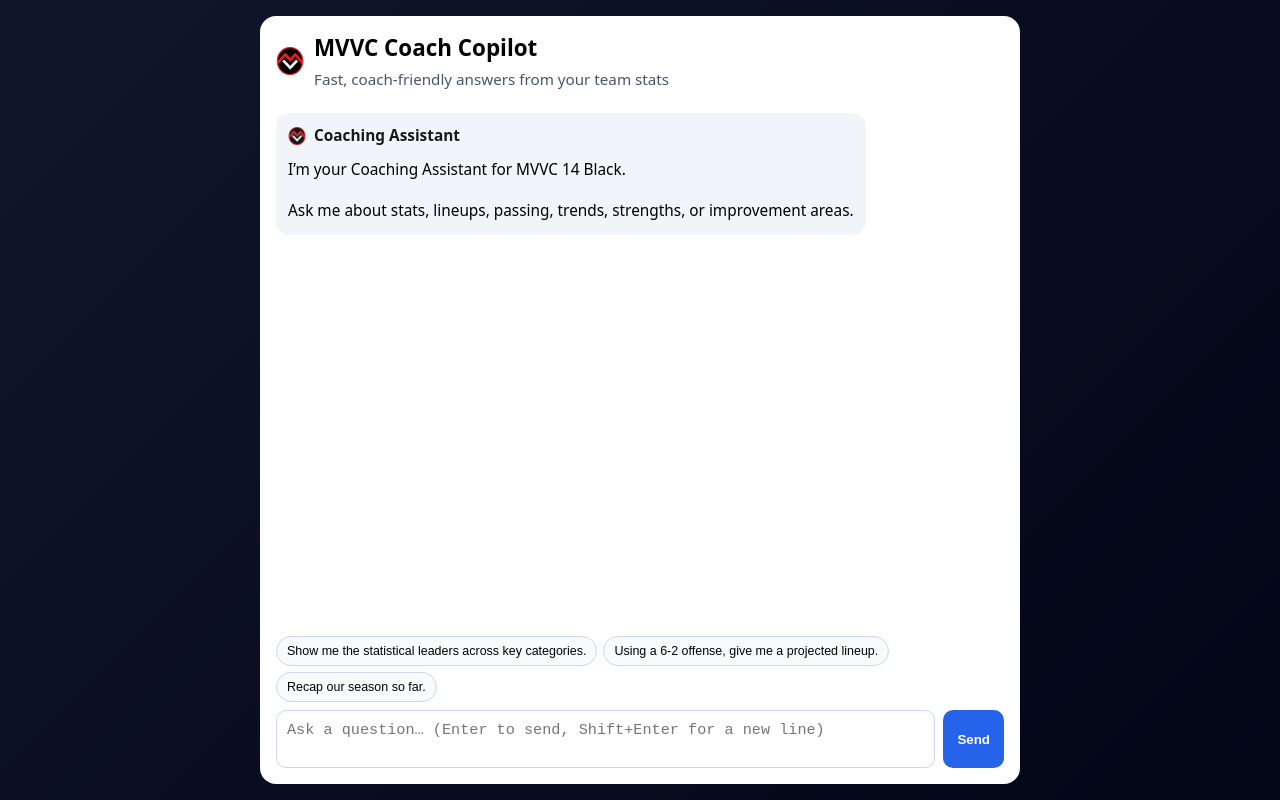
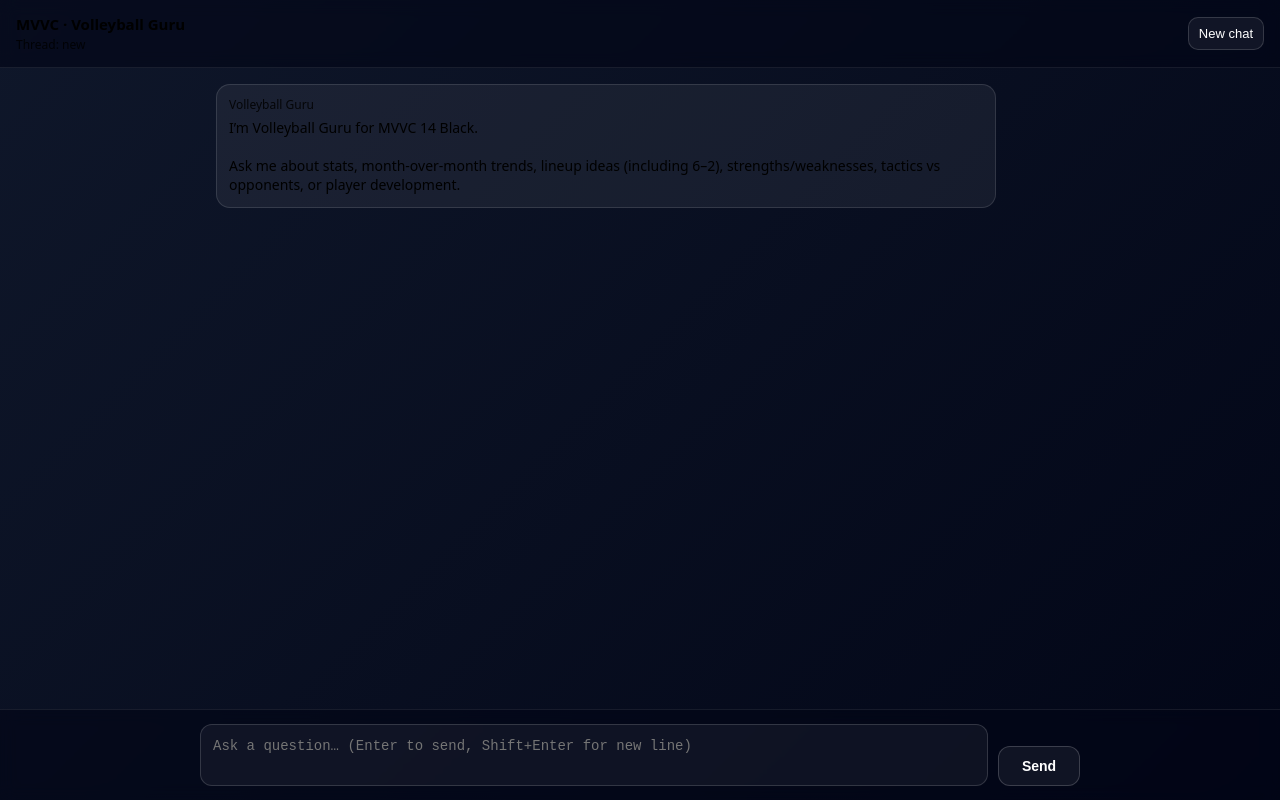
Before and after one commit to mtuyay-glitch/mvvc-coach-copilot, a Next.js app: page / in a window 1280 px wide. Built offline with nearby package versions, Linux system fonts and the light colour scheme.

Commit message:
Update page.tsx

```diff
--- a/app/page.tsx
+++ b/app/page.tsx
@@ -1,425 +1,348 @@
 "use client";
 
-import { useEffect, useRef, useState } from "react";
+import React, { useEffect, useMemo, useRef, useState } from "react";
 
-type Msg = {
-  role: "user" | "assistant";
-  content: string;
+type Role = "user" | "assistant";
+
+type Message = {
+  id: string;
+  role: Role;
+  text: string;
 };
 
-const SUGGESTED = [
-  "Show me the statistical leaders across key categories.",
-  "Using a 6-2 offense, give me a projected lineup.",
-  "Recap our season so far."
-];
-
-function escapeHtml(s: string) {
-  return s
-    .replaceAll("&", "&amp;")
-    .replaceAll("<", "&lt;")
-    .replaceAll(">", "&gt;")
-    .replaceAll('"', "&quot;")
-    .replaceAll("'", "&#039;");
+function uid() {
+  return `${Date.now()}_${Math.random().toString(16).slice(2)}`;
 }
 
-/**
- * Very small "markdown-ish" renderer:
- * - **bold**
- * - underlined headings
- * - bullet lists "- item"
- * - paragraphs with spacing
- */
-function toNiceHtml(raw: string) {
-  const text = escapeHtml(raw).replaceAll("\r\n", "\n");
-  const lines = text.split("\n");
-
-  let html = "";
-  let inList = false;
-
-  const closeList = () => {
-    if (inList) {
-      html += "</ul>";
-      inList = false;
-    }
-  };
-
-  // Treat these as headings even if the model doesn't add colons.
-  const commonHeadings = [
-    "Short answer",
-    "Roster snapshot",
-    "Strengths",
-    "Improvement areas",
-    "Actionable Next steps",
-    "What I cannot provide",
-    "Best Projected Starting Six",
-    "Libero / Defensive Specialist"
-  ];
-
-  const isHeading = (line: string) => {
-    const t = line.trim();
-    if (!t) return false;
-
-    // Explicit headings
-    if (/^(FACT:|PROJECTION:|Next steps:)/i.test(t)) return true;
-
-    // Known section titles
-    if (commonHeadings.some((h) => h.toLowerCase() === t.toLowerCase())) return true;
-
-    // Generic "section title" heuristic:
-    // - not a bullet
-    // - short-ish
-    // - mostly Title Case words and separators (/, &, -, —)
-    if (t.length <= 70 && !t.startsWith("- ")) {
-      const titleLike = /^[A-Z][A-Za-z0-9’'()\/&\-\s—]+$/.test(t);
-      const notSentence = !/[.!?]$/.test(t);
-      if (titleLike && notSentence) return true;
+function formatAssistantLabel() {
+  // If you want to rename the assistant label in the UI, change this.
+  return "Volleyball Guru";
 }
 
-    return false;
-  };
+export default function Page() {
+  // Chat transcript shown on screen
+  const [messages, setMessages] = useState<Message[]>([
+    {
+      id: uid(),
+      role: "assistant",
+      text:
+        `I’m ${formatAssistantLabel()} for MVVC 14 Black.\n\n` +
+        `Ask me about stats, month-over-month trends, lineup ideas (including 6–2), strengths/weaknesses, tactics vs opponents, or player development.`,
+    },
+  ]);
 
-  for (let i = 0; i < lines.length; i++) {
-    const t = lines[i].trim();
+  // The current input box value
+  const [input, setInput] = useState("");
 
-    // Blank line => spacing
-    if (!t) {
-      closeList();
-      html += `<div style="height:10px"></div>`;
-      continue;
-    }
+  // Loading flag for UI + disabling button
+  const [isSending, setIsSending] = useState(false);
 
-    // Bullets
-    if (t.startsWith("- ")) {
-      if (!inList) {
-        closeList();
-        inList = true;
-        html += `<ul class="niceList">`;
-      }
-      html += `<li>${t.slice(2)}</li>`;
-      continue;
-    }
+  // Thread id = “conversation memory key”
+  const [threadId, setThreadId] = useState<string | null>(null);
 
-    // Headings (UNDERLINED)
-    if (isHeading(t)) {
-      closeList();
-      html += `<div class="niceHeading"><span class="headingUnderline">${t}</span></div>`;
-      continue;
-    }
-
-    // Normal paragraph
-    closeList();
-    html += `<div class="nicePara">${t}</div>`;
-  }
-
-  closeList();
-
-  // Bold: **text**
-  html = html.replace(/\*\*(.+?)\*\*/g, "<strong>$1</strong>");
-
-  return html;
-}
-
-function AssistantLabel() {
-  return (
-    <div style={styles.assistantLabel}>
-      <img
-        src="/mvvc-logo.png"
-        alt="MVVC"
-        width={18}
-        height={18}
-        style={styles.assistantLogo}
-      />
-      <span>Coaching Assistant</span>
-    </div>
-  );
-}
-
-export default function HomePage() {
-  const [messages, setMessages] = useState<Msg[]>([
-    {
-      role: "assistant",
-      content:
-        "I’m your Coaching Assistant for MVVC 14 Black.\n\nAsk me about stats, lineups, passing, trends, strengths, or improvement areas."
-    }
-  ]);
-  const [input, setInput] = useState("");
-  const [loading, setLoading] = useState(false);
-  const [error, setError] = useState<string | null>(null);
-
+  // For auto-scroll to bottom when new messages arrive
   const bottomRef = useRef<HTMLDivElement | null>(null);
 
+  // LocalStorage key (you can rename if you want)
+  const THREAD_STORAGE_KEY = "mvvc_thread_id";
+
+  // On first load, restore thread_id (so conversation continues after refresh)
+  useEffect(() => {
+    try {
+      const saved = localStorage.getItem(THREAD_STORAGE_KEY);
+      if (saved) setThreadId(saved);
+    } catch {
+      // ignore (private mode / blocked storage)
+    }
+  }, []);
+
+  // Auto-scroll when messages change
   useEffect(() => {
     bottomRef.current?.scrollIntoView({ behavior: "smooth" });
-  }, [messages, loading]);
+  }, [messages.length]);
 
-  async function sendQuestion(text?: string) {
-    const question = (text ?? input).trim();
-    if (!question || loading) return;
+  const canSend = useMemo(() => {
+    return input.trim().length > 0 && !isSending;
+  }, [input, isSending]);
 
-    setLoading(true);
-    setError(null);
+  async function sendMessage() {
+    const question = input.trim();
+    if (!question || isSending) return;
+
+    // 1) Optimistically add the user's message to the UI immediately
+    const userMsg: Message = { id: uid(), role: "user", text: question };
+    setMessages((prev) => [...prev, userMsg]);
     setInput("");
+    setIsSending(true);
 
-    const nextMessages: Msg[] = [
-      ...messages,
-      { role: "user" as const, content: question }
-    ];
-    setMessages(nextMessages);
+    // 2) Add a temporary "thinking..." assistant message
+    const thinkingId = uid();
+    setMessages((prev) => [
+      ...prev,
+      { id: thinkingId, role: "assistant", text: "Thinking…" },
+    ]);
 
     try {
+      // 3) Call your backend
       const res = await fetch("/api/chat", {
         method: "POST",
         headers: { "Content-Type": "application/json" },
         body: JSON.stringify({
           question,
-          messages: nextMessages
-        })
+          thread_id: threadId, // key change: send thread_id if we have it
+        }),
       });
 
       const data = await res.json();
-      if (!res.ok) throw new Error(data.error || "Request failed");
 
-      setMessages((m): Msg[] => [
+      if (!res.ok) {
+        const errText =
+          typeof data?.error === "string"
+            ? data.error
+            : `Request failed (${res.status})`;
+        throw new Error(errText);
+      }
+
+      // 4) If backend returned a thread_id, store it for next requests
+      // (First message usually creates it)
+      if (data?.thread_id && typeof data.thread_id === "string") {
+        const newThreadId = data.thread_id;
+        if (newThreadId !== threadId) {
+          setThreadId(newThreadId);
+          try {
+            localStorage.setItem(THREAD_STORAGE_KEY, newThreadId);
+          } catch {
+            // ignore
+          }
+        }
+      }
+
+      // 5) Replace "Thinking..." with the real assistant answer
+      const answer =
+        typeof data?.answer === "string" && data.answer.trim()
+          ? data.answer.trim()
+          : "No answer generated.";
+
+      setMessages((prev) =>
+        prev.map((m) => (m.id === thinkingId ? { ...m, text: answer } : m))
+      );
+    } catch (e: any) {
+      const msg =
+        typeof e?.message === "string"
+          ? e.message
+          : "Something went wrong calling /api/chat.";
+
+      setMessages((prev) =>
+        prev.map((m) =>
+          m.id === thinkingId
+            ? {
                 ...m,
-        { role: "assistant" as const, content: data.answer }
+                text:
+                  `Sorry — I hit an error.\n\n` +
+                  `Details: ${msg}\n\n` +
+                  `Tip: Check Vercel logs (Function Logs) + confirm OPENAI_API_KEY is set.`,
+              }
+            : m
+        )
+      );
+    } finally {
+      setIsSending(false);
+    }
+  }
+
+  function onKeyDown(e: React.KeyboardEvent<HTMLTextAreaElement>) {
+    // Enter to send, Shift+Enter to add a new line
+    if (e.key === "Enter" && !e.shiftKey) {
+      e.preventDefault();
+      sendMessage();
+    }
+  }
+
+  function clearThread() {
+    // This resets the conversation in the UI + removes thread_id
+    setMessages([
+      {
+        id: uid(),
+        role: "assistant",
+        text:
+          `New conversation started.\n\n` +
+          `Ask me anything about MVVC 14 Black (stats, lineups, trends, development, tactics).`,
+      },
     ]);
-    } catch (e: any) {
-      setError(e.message || "Something went wrong");
-    } finally {
-      setLoading(false);
+    setThreadId(null);
+    try {
+      localStorage.removeItem(THREAD_STORAGE_KEY);
+    } catch {
+      // ignore
     }
   }
 
   return (
-    <main style={styles.page}>
-      <section style={styles.card}>
-        <header style={styles.header}>
-          <div style={styles.headerRow}>
-            <img
-              src="/mvvc-logo.png"
-              alt="MVVC"
-              width={28}
-              height={28}
-              style={styles.headerLogo}
-            />
-            <div>
-              <h1 style={styles.title}>MVVC Coach Copilot</h1>
-              <p style={styles.subtitle}>
-                Fast, coach-friendly answers from your team stats
-              </p>
+    <main
+      style={{
+        minHeight: "100vh",
+        display: "flex",
+        flexDirection: "column",
+      }}
+    >
+      {/* Header */}
+      <header
+        style={{
+          padding: "14px 16px",
+          display: "flex",
+          alignItems: "center",
+          justifyContent: "space-between",
+          gap: 12,
+          borderBottom: "1px solid rgba(255,255,255,0.08)",
+          position: "sticky",
+          top: 0,
+          backdropFilter: "blur(8px)",
+          background: "rgba(2, 6, 23, 0.6)",
+          zIndex: 10,
+        }}
+      >
+        <div style={{ display: "flex", flexDirection: "column", gap: 2 }}>
+          <div style={{ fontSize: 15, fontWeight: 700 }}>
+            MVVC · {formatAssistantLabel()}
+          </div>
+          <div style={{ fontSize: 12, opacity: 0.8 }}>
+            {threadId ? `Thread: ${threadId.slice(0, 8)}…` : "Thread: new"}
           </div>
         </div>
+
+        <button
+          onClick={clearThread}
+          style={{
+            border: "1px solid rgba(255,255,255,0.15)",
+            background: "rgba(255,255,255,0.06)",
+            color: "white",
+            padding: "8px 10px",
+            borderRadius: 10,
+            cursor: "pointer",
+            fontSize: 13,
+            whiteSpace: "nowrap",
+          }}
+          title="Start a new conversation"
+        >
+          New chat
+        </button>
       </header>
 
-        <div style={styles.chat}>
-          {messages.map((m, i) => (
+      {/* Messages */}
+      <section
+        style={{
+          flex: 1,
+          padding: "16px",
+          width: "100%",
+          maxWidth: 880,
+          margin: "0 auto",
+        }}
+      >
+        <div style={{ display: "flex", flexDirection: "column", gap: 12 }}>
+          {messages.map((m) => {
+            const isUser = m.role === "user";
+
+            return (
               <div
-              key={i}
+                key={m.id}
                 style={{
-                ...styles.msg,
-                justifyContent: m.role === "user" ? "flex-end" : "flex-start"
+                  display: "flex",
+                  justifyContent: isUser ? "flex-end" : "flex-start",
                 }}
               >
                 <div
                   style={{
-                  ...styles.bubble,
-                  ...(m.role === "user" ? styles.userBubble : {})
+                    maxWidth: "92%",
+                    width: "fit-content",
+                    padding: "12px 12px",
+                    borderRadius: 14,
+                    border: "1px solid rgba(255,255,255,0.12)",
+                    background: isUser
+                      ? "rgba(255,255,255,0.12)"
+                      : "rgba(255,255,255,0.06)",
+                    whiteSpace: "pre-wrap",
+                    lineHeight: 1.35,
+                    fontSize: 14,
                   }}
                 >
-                <div style={styles.bubbleHeader}>
-                  {m.role === "user" ? <strong>You</strong> : <AssistantLabel />}
+                  {!isUser && (
+                    <div
+                      style={{
+                        fontSize: 12,
+                        opacity: 0.85,
+                        marginBottom: 6,
+                      }}
+                    >
+                      {formatAssistantLabel()}
                     </div>
-
-                {m.role === "user" ? (
-                  <div style={styles.textPlain}>{m.content}</div>
-                ) : (
-                  <div
-                    className="niceChat"
-                    dangerouslySetInnerHTML={{ __html: toNiceHtml(m.content) }}
-                  />
                   )}
+                  {m.text}
                 </div>
               </div>
-          ))}
-
-          {loading && (
-            <div style={styles.msg}>
-              <div style={styles.bubble}>
-                <div style={styles.bubbleHeader}>
-                  <AssistantLabel />
-                </div>
-                <div style={styles.textPlain}>Analyzing…</div>
-              </div>
-            </div>
-          )}
-
+            );
+          })}
           <div ref={bottomRef} />
         </div>
+      </section>
 
-        <div style={styles.suggested}>
-          {SUGGESTED.map((q) => (
-            <button
-              key={q}
-              style={styles.chip}
-              onClick={() => sendQuestion(q)}
-              disabled={loading}
+      {/* Composer */}
+      <footer
+        style={{
+          padding: "14px 16px",
+          borderTop: "1px solid rgba(255,255,255,0.08)",
+          background: "rgba(2, 6, 23, 0.6)",
+          backdropFilter: "blur(8px)",
+        }}
       >
-              {q}
-            </button>
-          ))}
-        </div>
-
-        <div style={styles.inputBox}>
+        <div
+          style={{
+            width: "100%",
+            maxWidth: 880,
+            margin: "0 auto",
+            display: "flex",
+            gap: 10,
+            alignItems: "flex-end",
+          }}
+        >
           <textarea
-            placeholder="Ask a question… (Enter to send, Shift+Enter for a new line)"
             value={input}
             onChange={(e) => setInput(e.target.value)}
-            onKeyDown={(e) => {
-              if (e.key === "Enter" && !e.shiftKey) {
-                e.preventDefault();
-                sendQuestion();
-              }
+            onKeyDown={onKeyDown}
+            placeholder="Ask a question… (Enter to send, Shift+Enter for new line)"
+            rows={2}
+            style={{
+              flex: 1,
+              resize: "none",
+              padding: "12px 12px",
+              borderRadius: 12,
+              border: "1px solid rgba(255,255,255,0.15)",
+              background: "rgba(255,255,255,0.05)",
+              color: "white",
+              fontSize: 14,
+              outline: "none",
+              lineHeight: 1.3,
             }}
-            disabled={loading}
-            style={styles.textarea}
           />
+
           <button
-            onClick={() => sendQuestion()}
-            disabled={loading || !input.trim()}
-            style={styles.sendButton}
+            onClick={sendMessage}
+            disabled={!canSend}
+            style={{
+              padding: "11px 14px",
+              borderRadius: 12,
+              border: "1px solid rgba(255,255,255,0.18)",
+              background: canSend ? "rgba(255,255,255,0.16)" : "rgba(255,255,255,0.06)",
+              color: "white",
+              cursor: canSend ? "pointer" : "not-allowed",
+              fontSize: 14,
+              fontWeight: 600,
+              minWidth: 82,
+            }}
           >
-            Send
+            {isSending ? "Sending…" : "Send"}
           </button>
         </div>
-
-        {error && <div style={styles.error}>{error}</div>}
-      </section>
-
-      <style>{`
-        .niceChat { margin-top: 6px; line-height: 1.55; }
-        .niceHeading { font-weight: 800; margin-top: 10px; }
-        .headingUnderline { text-decoration: underline; text-underline-offset: 4px; }
-        .nicePara { margin-top: 8px; }
-        .niceList { margin: 10px 0 0 18px; padding: 0; }
-        .niceList li { margin: 7px 0; }
-      `}</style>
+      </footer>
     </main>
   );
 }
-
-const styles: Record<string, React.CSSProperties> = {
-  page: {
-    minHeight: "100vh",
-    display: "flex",
-    justifyContent: "center",
-    padding: 16
-  },
-  card: {
-    background: "#ffffff",
-    width: "100%",
-    maxWidth: 760,
-    borderRadius: 16,
-    padding: 16,
-    display: "flex",
-    flexDirection: "column"
-  },
-  header: {
-    marginBottom: 12
-  },
-  headerRow: {
-    display: "flex",
-    alignItems: "center",
-    gap: 10
-  },
-  headerLogo: {
-    borderRadius: 8
-  },
-  title: {
-    margin: 0,
-    fontSize: "1.4rem"
-  },
-  subtitle: {
-    margin: "6px 0 0",
-    color: "#475569",
-    fontSize: "0.95rem"
-  },
-  chat: {
-    flex: 1,
-    overflowY: "auto",
-    margin: "12px 0"
-  },
-  msg: {
-    display: "flex",
-    marginBottom: 12
-  },
-  bubble: {
-    background: "#f1f5f9",
-    borderRadius: 14,
-    padding: 12,
-    maxWidth: "90%",
-    fontSize: "0.96rem"
-  },
-  bubbleHeader: {
-    opacity: 0.9
-  },
-  assistantLabel: {
-    display: "inline-flex",
-    alignItems: "center",
-    gap: 8,
-    fontWeight: 700
-  },
-  assistantLogo: {
-    borderRadius: 4,
-    display: "inline-block"
-  },
-  userBubble: {
-    background: "#2563eb",
-    color: "#ffffff"
-  },
-  textPlain: {
-    marginTop: 6,
-    whiteSpace: "pre-wrap",
-    lineHeight: 1.5
-  },
-  suggested: {
-    display: "flex",
-    gap: 6,
-    flexWrap: "wrap",
-    marginBottom: 8
-  },
-  chip: {
-    fontSize: "0.78rem",
-    padding: "7px 10px",
-    borderRadius: 999,
-    border: "1px solid #cbd5f5",
-    background: "#f8fafc",
-    cursor: "pointer"
-  },
-  inputBox: {
-    display: "flex",
-    gap: 8
-  },
-  textarea: {
-    flex: 1,
-    resize: "none",
-    padding: 10,
-    borderRadius: 10,
-    border: "1px solid #cbd5f5",
-    fontSize: "0.95rem",
-    minHeight: 46
-  },
-  sendButton: {
-    padding: "10px 14px",
-    borderRadius: 10,
-    border: "none",
-    background: "#2563eb",
-    color: "#ffffff",
-    fontWeight: 700,
-    cursor: "pointer"
-  },
-  error: {
-    marginTop: 8,
-    color: "#dc2626",
-    fontSize: "0.9rem"
-  }
-};
```
Lines whose indentation alone changed are shown as unchanged.
